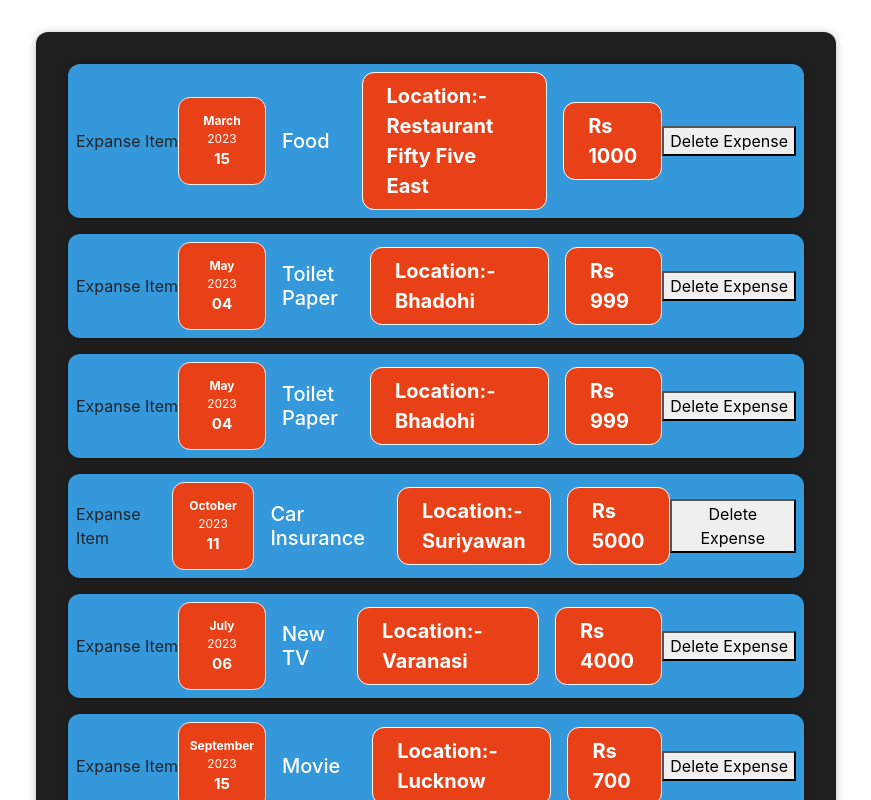
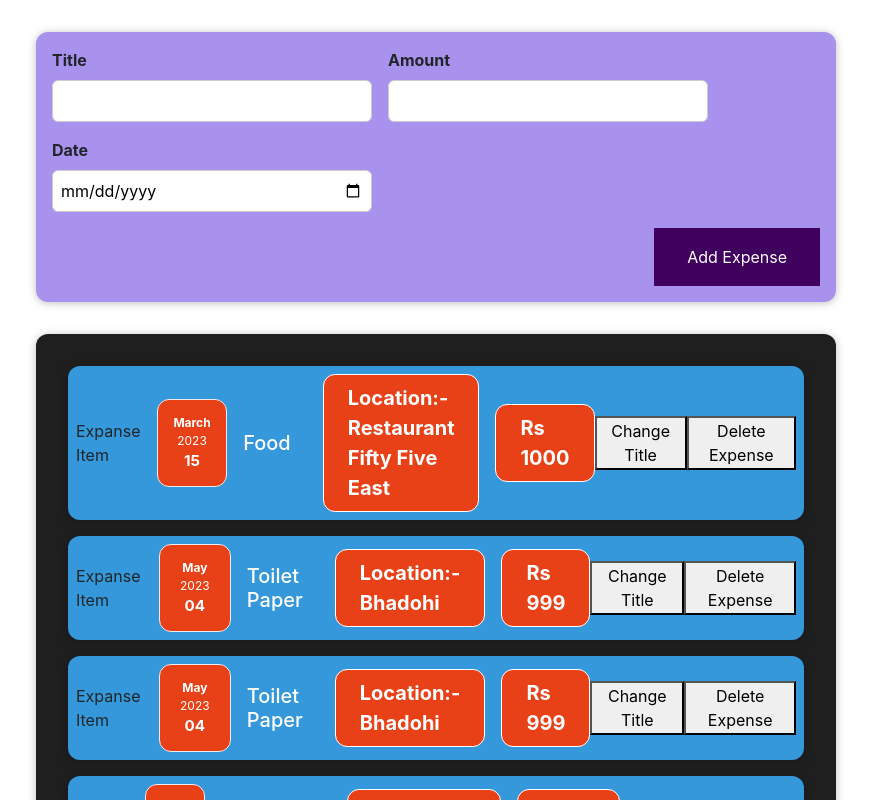
Before and after one commit to SurabhMishra/Chart, a React (Create React App) app: page / in a window 1280 px wide. Shown: the top 800 px of the page, without its empty margins (204-1075 px from the left). Built offline with nearby package versions, Linux system fonts and the light colour scheme.

Commit message:
ExpanseItem

```diff
--- a/src/App.js
+++ b/src/App.js
@@ -1,4 +1,6 @@
 import React from 'react';
+
+import NewExpense from './component/NewExpense/NewExpense';
 import Expanse from './component/Expanse/Expanse';
 
 // arrow functioms
@@ -74,6 +76,7 @@ const App = () =>{
   return (
     <>
       <div>
+        <NewExpense />
         <Expanse items={expanses} />
       </div>
     </>
--- a/src/component/Expanse/ExpanseItem.js
+++ b/src/component/Expanse/ExpanseItem.js
@@ -1,11 +1,21 @@
 
-import React from 'react';
+import React, { useState } from 'react';
 import ExpanseDate from './ExpanseDate';
 import './ExpanseItem.css';
 
 const ExpanseItem = (props) => {
+ // Change Title
+    const [title, setTitle] = useState(props.title);
+    console.log('ExpanseItem evaluated by React');
+    const clickHandler = () => {
+        setTitle('Update');
+        console.log(title);
+    }
 
-// Delete Expanse Item
+// ************************************************************
+
+
+    // Delete Expanse Item
     const handleDeleteClick = () => {
         // Perform the deletion logic here, remove the item from the DOM
         const itemToDelete = document.querySelector('.expanse_item');
@@ -19,11 +29,12 @@ const ExpanseItem = (props) => {
             <div>{props.expanseItem}</div>
             <ExpanseDate date={props.date} />
             <div className="expanse_item_discription">
-                <h2>{props.title}</h2>
+                <h2>{title}</h2>
                 <div className="expanse_item_price">{props.LocationOfExpenditure}</div>
                 <div className="expanse_item_price">Rs {props.amount}</div>
             </div>
-            <button  onClick={handleDeleteClick}>Delete Expense</button>
+            <button onClick = {clickHandler}>Change Title</button>
+            <button onClick = {handleDeleteClick}>Delete Expense</button>
         </div>
     );
 }
--- /dev/null
+++ b/src/component/NewExpense/ExpenseForm.css
@@ -0,0 +1,24 @@
+.new_expense_controls{
+    display: flex;
+    flex-wrap: wrap;
+    gap: 1rem;
+    margin-bottom: 1rem;
+    text-align: left;
+}
+.new_expense_control label{
+    font-weight: bold;
+    margin-bottom: 0.5rem;
+    display: block;
+}
+.new_expense_control input{
+    font: inherit;
+    padding: 0.5rem;
+    border-radius: 6px;
+    border: 1px solid #ccc;
+    width: 20rem;
+    max-width: 100%;
+}
+.new_expense_actions{
+    text-align: right;
+    border-radius: 12px;
+}
--- /dev/null
+++ b/src/component/NewExpense/ExpenseForm.js
@@ -0,0 +1,32 @@
+import React from "react";
+
+import './ExpenseForm.css';
+
+const ExpenseForm = () => {
+    const titleChangeHandler = (event) =>{
+        console.log(event.target.value);
+    };
+    return (
+        <form>
+            <div className="new_expense_controls">
+                <div className="new_expense_control">
+                    <label htmlFor="">Title</label>
+                    <input type="text" onChange={titleChangeHandler}/>
+                </div>
+                <div className="new_expense_control">
+                    <label htmlFor="">Amount</label>
+                    <input type="number" min="0.01" step="0.01" />
+                </div>
+                <div className="new_expense_control">
+                    <label htmlFor="">Date</label>
+                    <input type="date" min="2000-01-01" max="2027-12-31" />
+                </div>
+            </div>
+            <div className="new_expense_actions">
+                <button type="submit">Add Expense</button>
+            </div>
+        </form>
+    );
+};
+
+export default ExpenseForm;
--- /dev/null
+++ b/src/component/NewExpense/NewExpense.css
@@ -0,0 +1,35 @@
+.new_expense{
+    background-color: #a892ee;
+    padding: 1rem;
+    margin: 2rem auto;
+    width: 50rem;
+    max-width: 95%;
+    border-radius: 12px;
+    text-align: center;
+    box-shadow: 0 1px 8px rgba(0, 0, 0, 0.25);
+}
+
+.new_expense button{
+    font: inherit;
+    cursor: pointer;
+    padding: 1rem 2rem;
+    border: 1px solid #40005d;
+    background-color:  #40005d;
+    color: white;
+}
+
+.new_expense button:active,
+.new_expense button:hover{
+    background-color: #510674;
+    border-color: #510674;
+}
+
+.new_expense button.alternative{
+    color: #220131;
+    border-radius: transparent;
+    background-color: transparent;
+}
+.new_expense button.alternative:hover,
+.new_expense button.alternative:active{
+background-color: #ddb3f8;
+}
--- /dev/null
+++ b/src/component/NewExpense/NewExpense.js
@@ -0,0 +1,14 @@
+import React from "react";
+
+import './NewExpense.css';
+import ExpenseForm from "./ExpenseForm";
+
+const NewExpense = () =>{
+    return(
+        <div className="new_expense">
+        <ExpenseForm/>
+    </div>
+    );
+};
+
+export default NewExpense;
```
